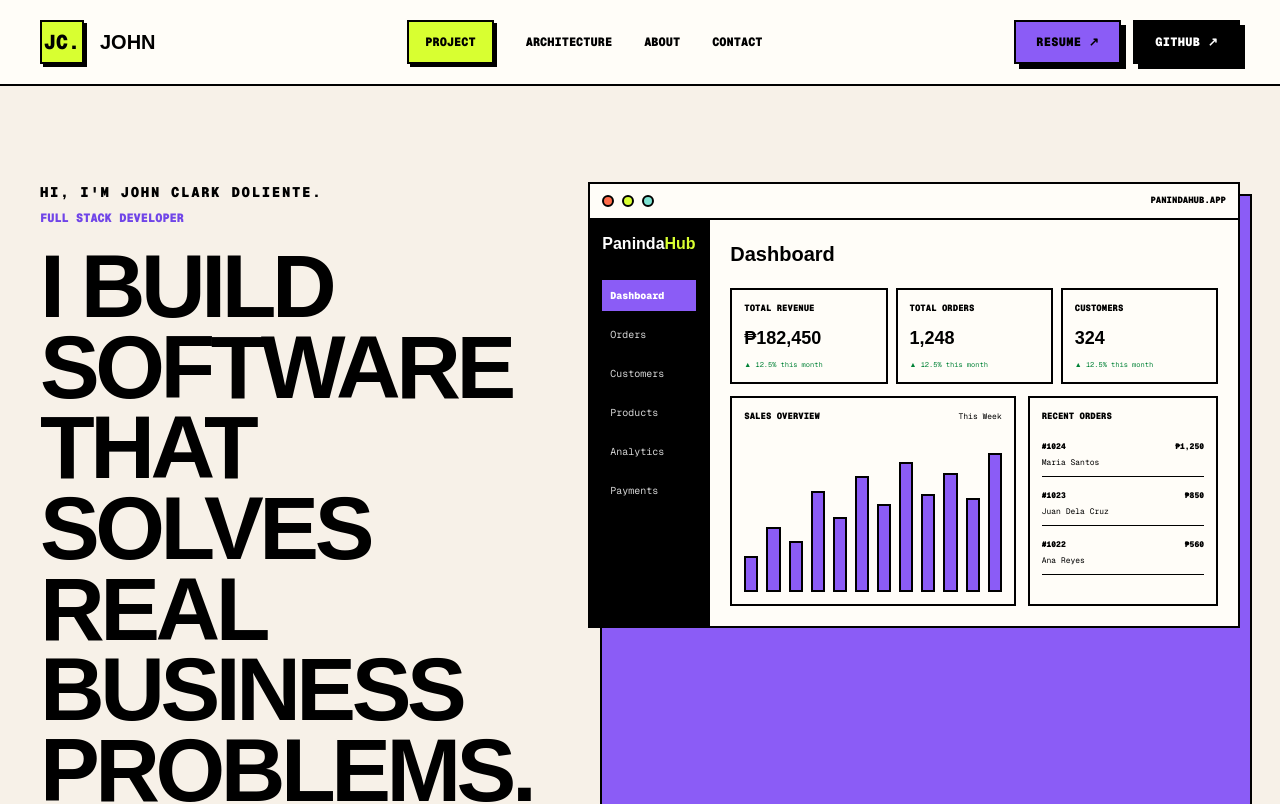
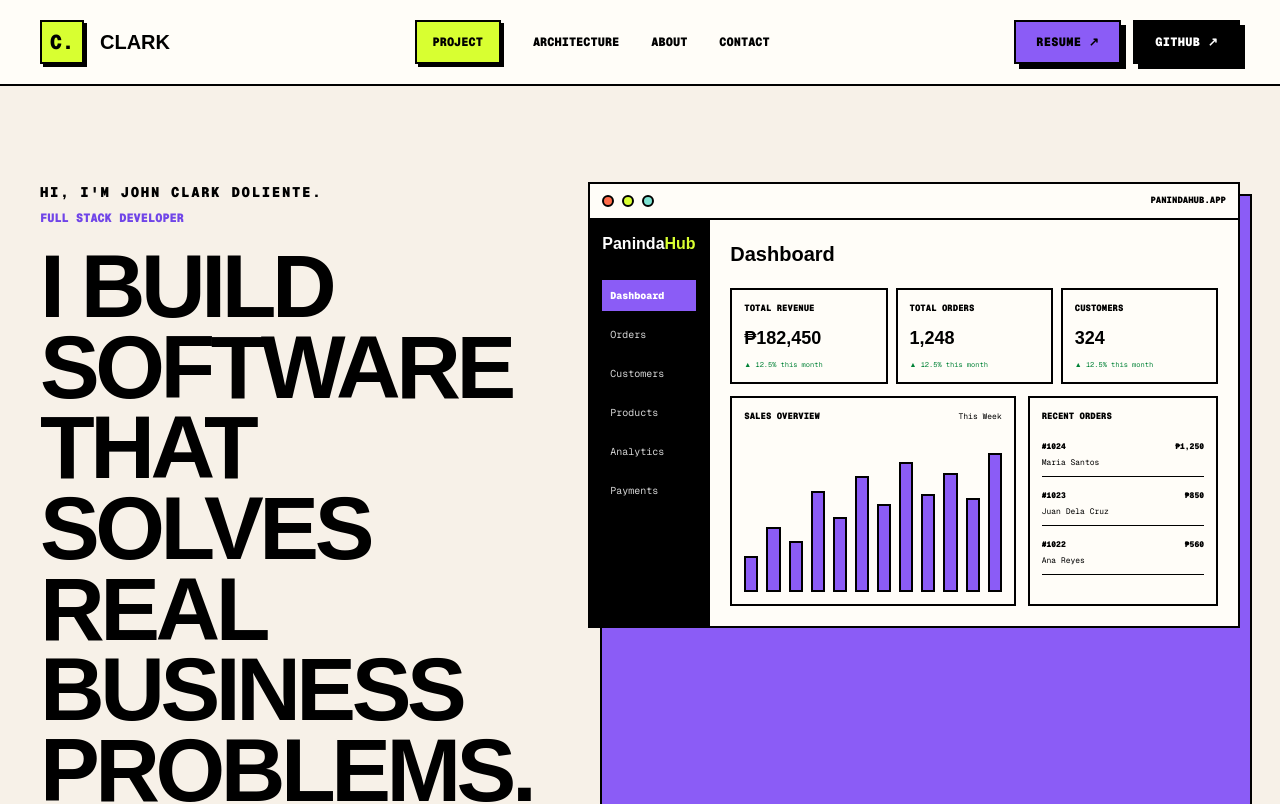
Before and after one commit to J0hnux/developer-portfolio, a Next.js app: page / in a window 1280 px wide. Shown: the top 804 px of the page. Built offline with nearby package versions, Linux system fonts and the light colour scheme.

Commit message:
Changed a few information

```diff
--- a/app/page.tsx
+++ b/app/page.tsx
@@ -558,10 +558,10 @@ export default function Home() {
         <div className="mx-auto flex max-w-[1500px] flex-wrap items-center justify-between gap-5 px-5 py-5 lg:px-10">
           <a href="#" className="flex items-center gap-4">
             <span className="flex h-11 w-11 items-center justify-center border-2 border-black bg-[#d8ff31] font-mono text-xl font-black shadow-[3px_3px_0_#000]">
-              JC.
+              C.
             </span>
 
-            <span className="text-xl font-black uppercase">John </span>
+            <span className="text-xl font-black uppercase">Clark </span>
           </a>
 
           <nav className="hidden items-center gap-8 md:flex">
@@ -885,7 +885,7 @@ export default function Home() {
                 <div className="relative aspect-square overflow-hidden border-2 border-black bg-[#c4a7ff]">
                   <Image
                     src="/profile.jpg"
-                    alt="Portrait of John"
+                    alt="Portrait of John Clark"
                     fill
                     sizes="160px"
                     className="object-cover object-center"
@@ -933,7 +933,7 @@ export default function Home() {
 
                 <div className="mt-8 space-y-3">
                   <a
-                    href="mailto:john.dev@example.com"
+                    href="mailto:jc24.doliente@gmail.com"
                     className="block border-2 border-black bg-[#fffdf8] px-4 py-3 font-mono text-xs shadow-[3px_3px_0_#000]"
                   >
                     ✉ jc24.doliente@gmail.com
@@ -982,7 +982,7 @@ export default function Home() {
       {/* Footer */}
       <footer className="border-t-2 border-black bg-black text-white">
         <div className="mx-auto flex max-w-[1500px] flex-col gap-4 px-5 py-6 font-mono text-[10px] font-black uppercase sm:flex-row sm:items-center sm:justify-between lg:px-10">
-          <p>© 2026 John Clark. All rights reserved.</p>
+          <p>© 2026 Clark. All rights reserved.</p>
 
           <p>
             Built with Next.js + Tailwind CSS{" "}
```
